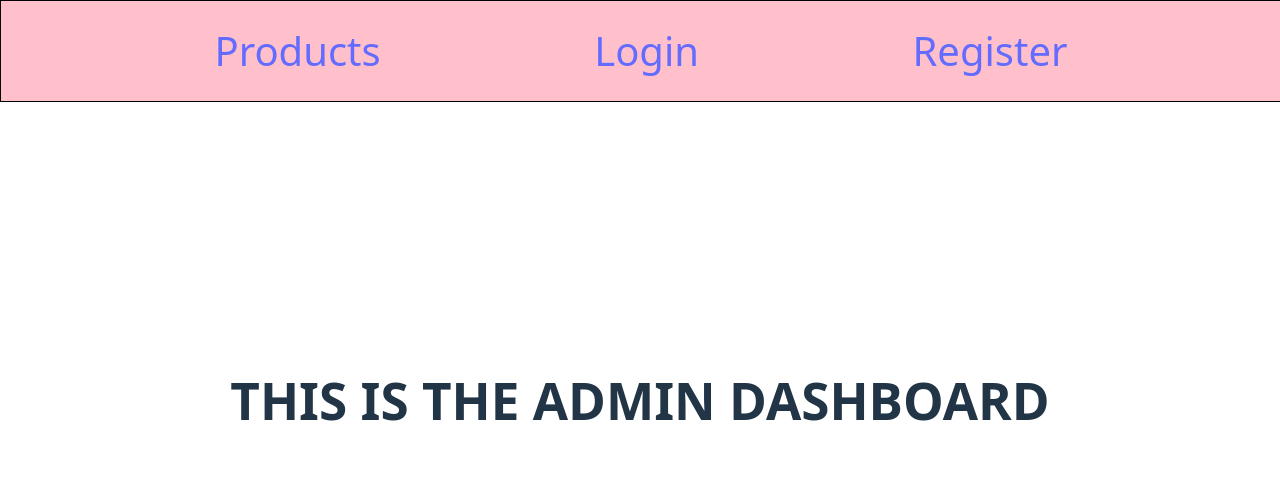
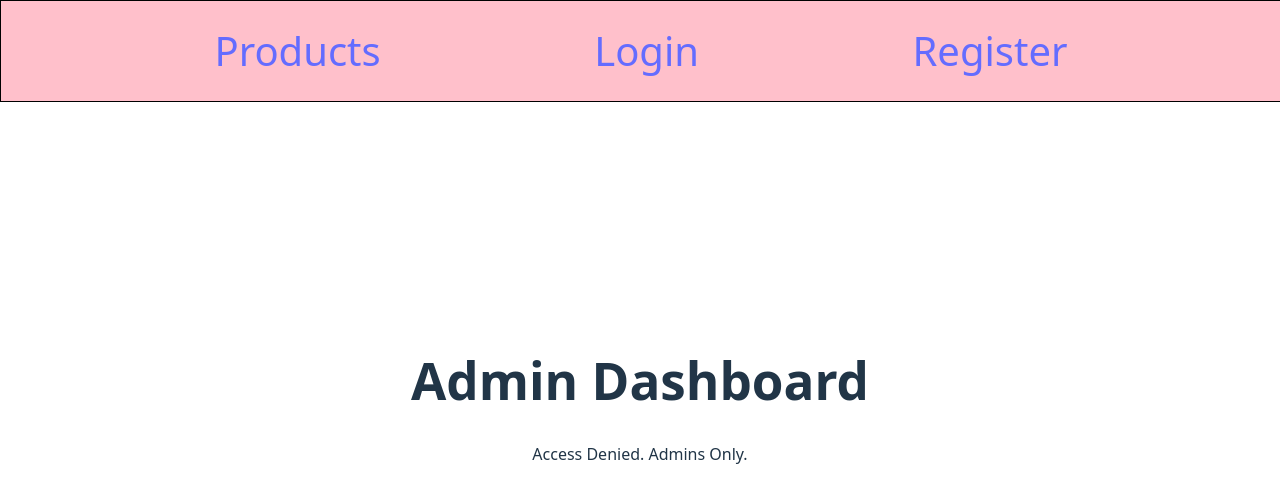
Before and after one commit to Group2Capstone-ECommerce/Group2Capstone-Ecommerce, a React (Vite) app in the folder client/: page /admin in a window 1280 px wide. Shown: the top 502 px of the page. Built offline with nearby package versions, Linux system fonts and the light colour scheme.

Commit message:
added tabs to admin dashboard

```diff
--- a/client/src/components/AdminDashboard.jsx
+++ b/client/src/components/AdminDashboard.jsx
@@ -1,7 +1,42 @@
+import { useState } from "react";
+import { useAuth } from "../components/AuthContext.jsx";
+
 export default function AdminDashboard() {
+  const { isAdmin, setIsAdmin } = useAuth();
+  const tabs = ["Dashboard", "View Users", "Add/Edit Products"];
+  const [activeTab, setActiveTab] = useState("Dashboard");
+
   return (
     <>
-      <h1>THIS IS THE ADMIN DASHBOARD</h1>
+      <div className="admin-container">
+        <h1 className="admin-title">Admin Dashboard</h1>
+
+        {!isAdmin ? (
+          <p className="access-denied">Access Denied. Admins Only.</p>
+        ) : (
+          <>
+          {/*Tab Buttons*/}
+          <div className="tab-buttons">
+            {tabs.map((tab) => (
+              <button
+                key={tab}
+                onClick={() => setActiveTab(tab)}
+                className={`tab-button ${activeTab === tab ? "active" : ""}`}
+              >
+                {tab}
+              </button>
+            ))}
+          </div>
+
+          {/*Tab Content*/}
+          <div className="tab-content">
+            {activeTab === "Dashboard" && <p>Welcome Admin!</p>}
+            {activeTab === "View Users" && <p>All Users:</p>}
+            {activeTab === "Add/Edit Products" && <p>Add/Edit Products:</p>}
+          </div>
+          </>
+        )}
+      </div>
     </>
-  )
+  );
 }
```
